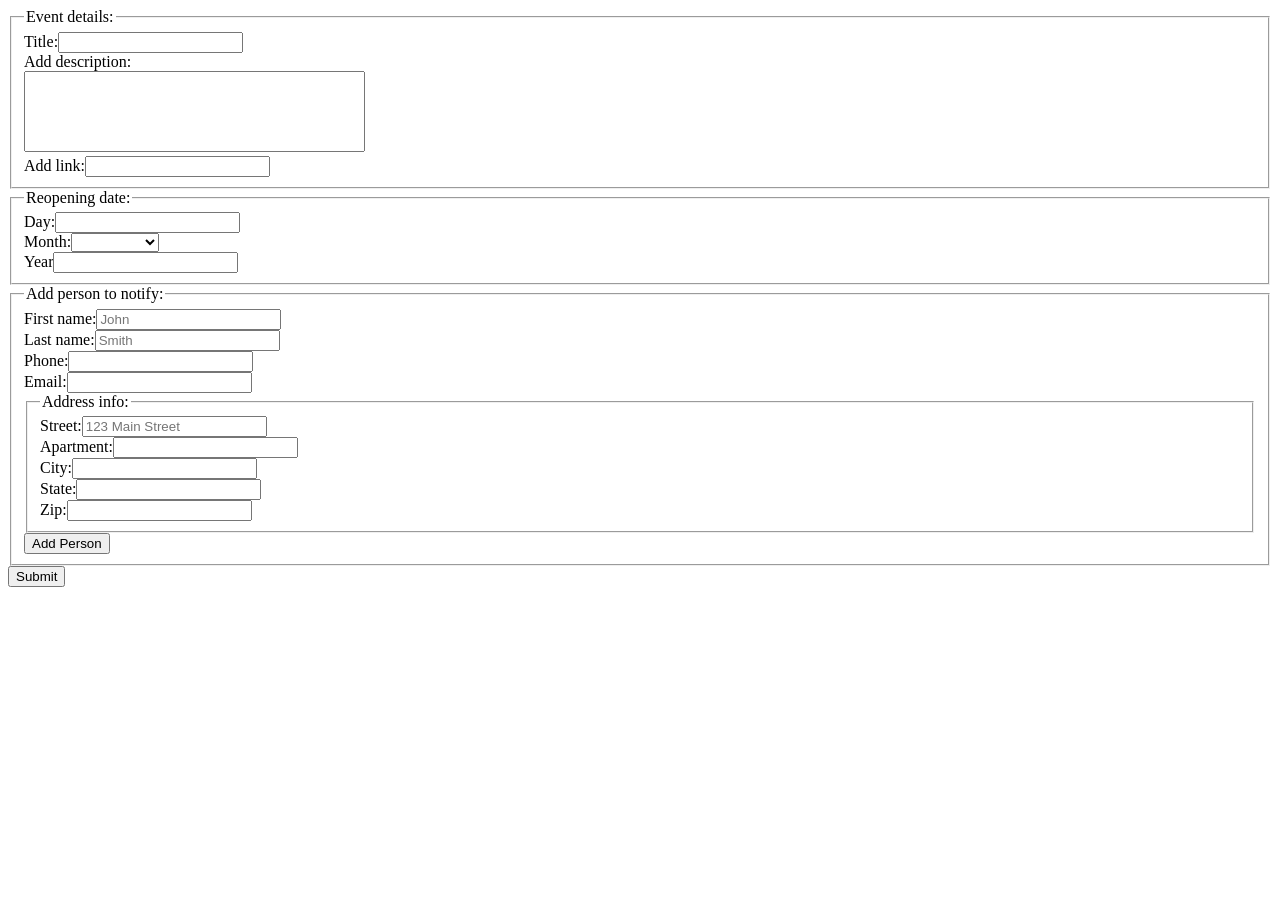
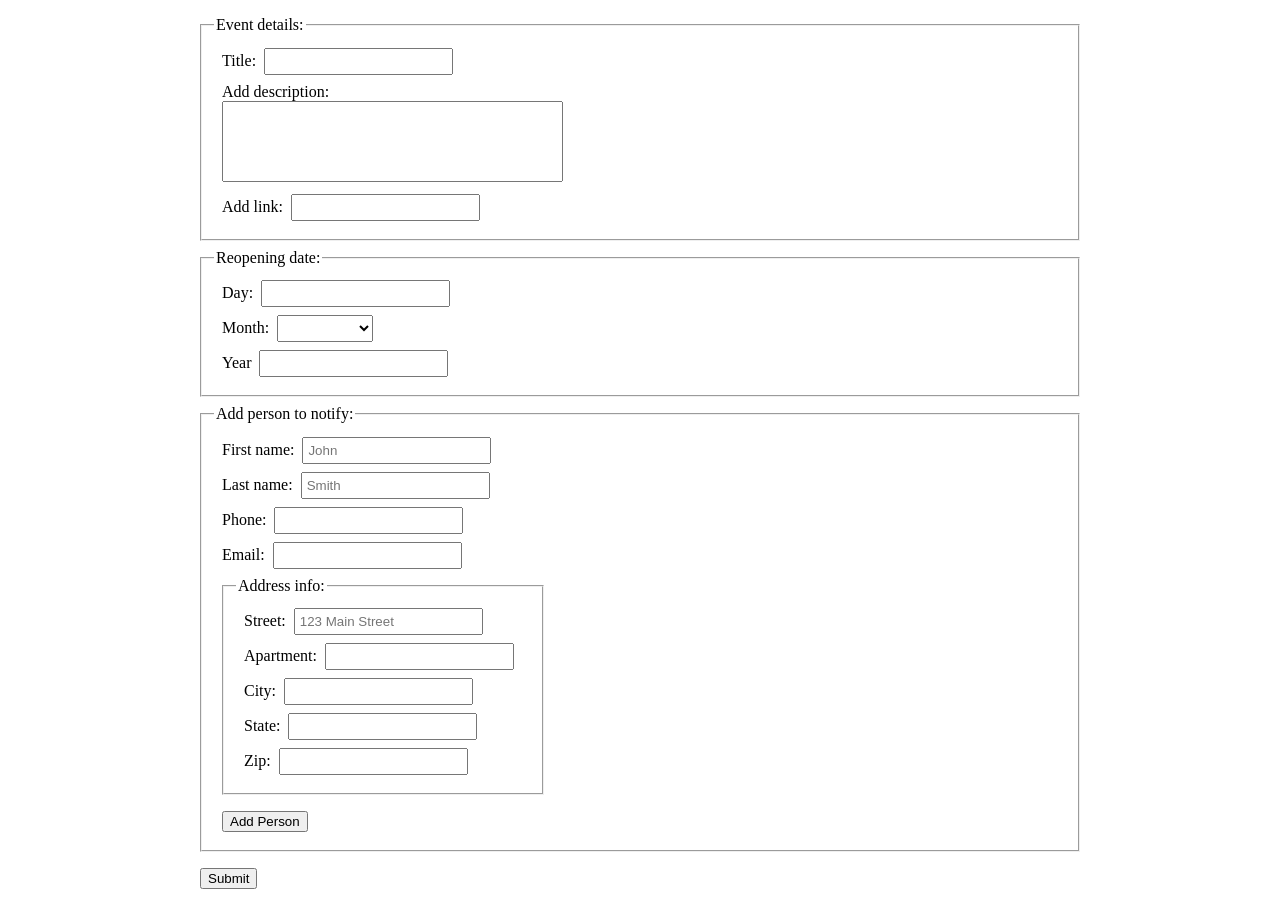
Before and after one commit to WilderDev/DecadesOfJustice, an Angular app: page / in a window 1280 px wide. Before the commit the page ends 800 px from the top, so only its background shows below. Built offline with nearby package versions, Linux system fonts and the light colour scheme.

Commit message:
created scss
-minor scss changes for testing/readability

```diff
--- a/src/app/core/timecapsule/timecapsule.component.html
+++ b/src/app/core/timecapsule/timecapsule.component.html
@@ -1,13 +1,13 @@
-<div>
+<div class="form-wrapper">
   <form (ngSubmit)="onSubmit()" #timecapsuleForm="ngForm">
     <fieldset>
       <legend>Event details:</legend>
-      <div>
+      <div class="form-input">
         <label>Title:</label>
         <input type="text" ngModel name="title" id="title" #titleRef required />
       </div>
 
-      <div>
+      <div class="form-input">
         <label>Add description:</label>
         <br />
         <textarea
@@ -19,7 +19,7 @@
         ></textarea>
       </div>
 
-      <div>
+      <div class="form-input">
         <label for="url">Add link:</label>
         <input type="text" ngModel name="url" id="url" #urlRef required />
       </div>
@@ -28,12 +28,12 @@
     <div>
       <fieldset>
         <legend>Reopening date:</legend>
-        <div>
+        <div class="form-input">
           <label for="day">Day:</label>
           <input type="number" ngModel name="day" id="day" #dayRef required />
         </div>
 
-        <div>
+        <div class="form-input">
           <label for="month">Month:</label>
           <select name="month" ngModel id="month" #monthRef required>
             <option>January</option>
@@ -51,7 +51,7 @@
           </select>
         </div>
 
-        <div>
+        <div class="form-input">
           <label for="year">Year</label>
           <input type="number" ngModel name="year" id="year" #urlRef required />
         </div>
@@ -78,7 +78,8 @@
     <div>
       <fieldset>
         <legend>Add person to notify:</legend>
-        <div>
+
+        <div class="form-input">
           <label for="fName">First name:</label>
           <input
             type="text"
@@ -90,7 +91,8 @@
             required
           />
         </div>
-        <div>
+
+        <div class="form-input">
           <label for="lName">Last name:</label>
           <input
             type="text"
@@ -103,12 +105,12 @@
           />
         </div>
 
-        <div>
+        <div class="form-input">
           <label for="phone">Phone:</label>
           <input type="number" ngModel name="phone" id="phone" #phoneRef />
         </div>
 
-        <div>
+        <div class="form-input">
           <label for="email">Email:</label>
           <input
             type="email"
@@ -123,7 +125,7 @@
         <div>
           <fieldset>
             <legend>Address info:</legend>
-            <div>
+            <div class="form-input">
               <label for="street">Street:</label>
               <input
                 type="text"
@@ -136,12 +138,12 @@
               />
             </div>
 
-            <div>
+            <div class="form-input">
               <label for="apt">Apartment:</label>
               <input type="text" ngModel name="apt" id="apt" #aptRef />
             </div>
 
-            <div>
+            <div class="form-input">
               <label for="city">City:</label>
               <input
                 type="text"
@@ -153,7 +155,7 @@
               />
             </div>
 
-            <div>
+            <div class="form-input">
               <label for="state">State:</label>
               <input
                 type="text"
@@ -165,7 +167,7 @@
               />
             </div>
 
-            <div>
+            <div class="form-input">
               <label for="zip">Zip:</label>
               <input
                 type="number"
--- a/src/app/core/timecapsule/timecapsule.component.scss
+++ b/src/app/core/timecapsule/timecapsule.component.scss
@@ -0,0 +1,28 @@
+.form {
+  &-wrapper {
+    width: 70vw;
+    margin: 16px auto;
+
+    & fieldset {
+      margin: 8px;
+
+      & fieldset {
+        width: fit-content;
+      }
+    }
+  }
+
+  &-input {
+    margin: 8px;
+
+    & input,
+    select {
+      margin: 0 8px 0 8px;
+      padding: 4px;
+    }
+  }
+}
+
+button {
+  margin: 8px;
+}
```
